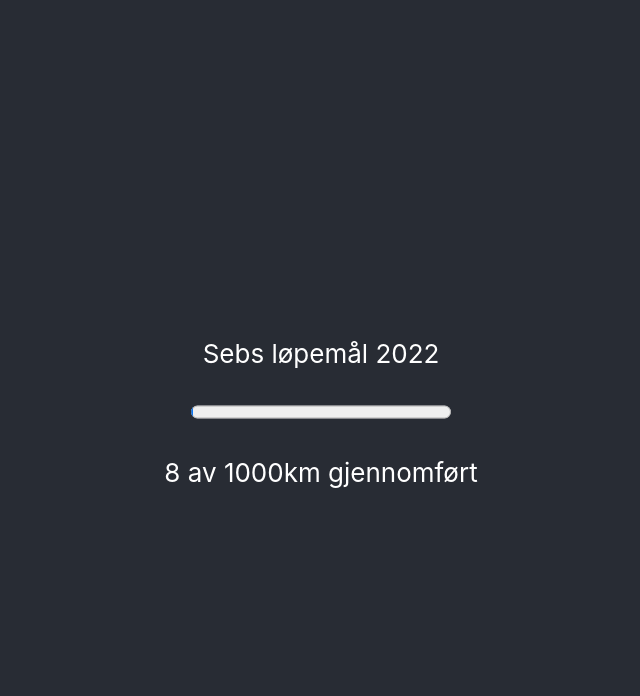
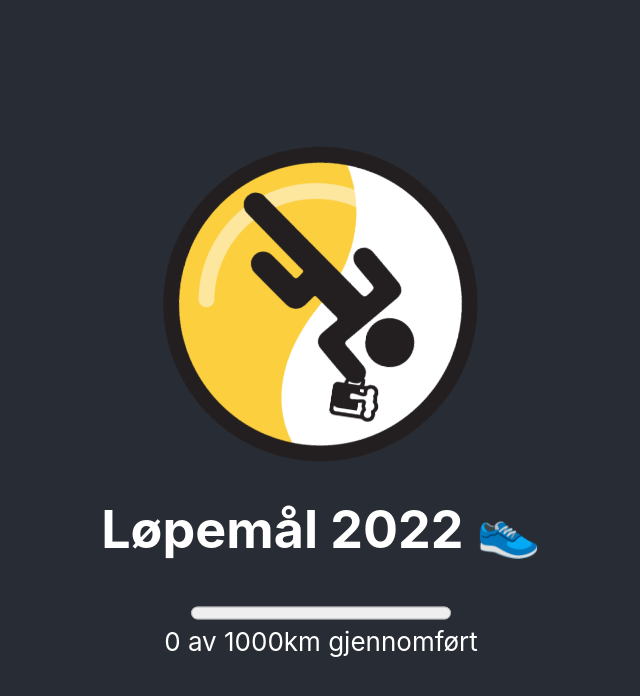
Before and after one commit to SebastianHellum/Running2022, a React (Create React App) app: page / in a window 1280 px wide. Shown: the top 696 px of the page, without its empty margins (319-959 px from the left). Built offline with nearby package versions, Linux system fonts and the light colour scheme.

Commit message:
Updated design

```diff
--- a/src/App.css
+++ b/src/App.css
@@ -24,10 +24,6 @@
   color: white;
 }
 
-.App-link {
-  color: #61dafb;
-}
-
 @keyframes App-logo-spin {
   from {
     transform: rotate(0deg);
--- a/src/App.js
+++ b/src/App.js
@@ -6,8 +6,9 @@ function App() {
   return (
     <div className="App">
       <header className="App-header">
-        <p>Sebs løpemål 2022</p>
-        <ProgressBar max={1000} value={8} />
+        <img src={"./img/beer.png"} className="App-logo" alt="logo" />
+        <h1>Løpemål 2022 👟</h1>
+        <ProgressBar max={1000} value={0} />
       </header>
     </div>
   );
--- a/src/Progress.js
+++ b/src/Progress.js
@@ -1,20 +1,38 @@
 import React from "react";
 import PropType from "prop-types";
+import Styled from "styled-components";
 
-const ProgressBar = ({ max, value }) => {
+const Container = Styled.div`
+  progress {
+    margin-right: 8px;
+  }
+
+  progress[value] {
+    width: "${(props) => props.width}";
+
+  }
+`;
+
+const ProgressBar = ({ max, value, color, width }) => {
   return (
-    <div>
+    <container color={color} width={width}>
       <progress value={value} max={max} />
       <br />
-      <br />
       <span>{(value / max) * 1000} av 1000km gjennomført </span>
-    </div>
+    </container>
   );
 };
 
 ProgressBar.propTypes = {
   value: PropType.number.isRequired,
   max: PropType.number.isRequired,
+  color: PropType.string,
+  width: PropType.string,
+};
+
+ProgressBar.defaultProps = {
+  max: 1000,
+  width: "70%",
 };
 
 export default ProgressBar;
```
Also changed, not shown: public/img/beer.png (added).
